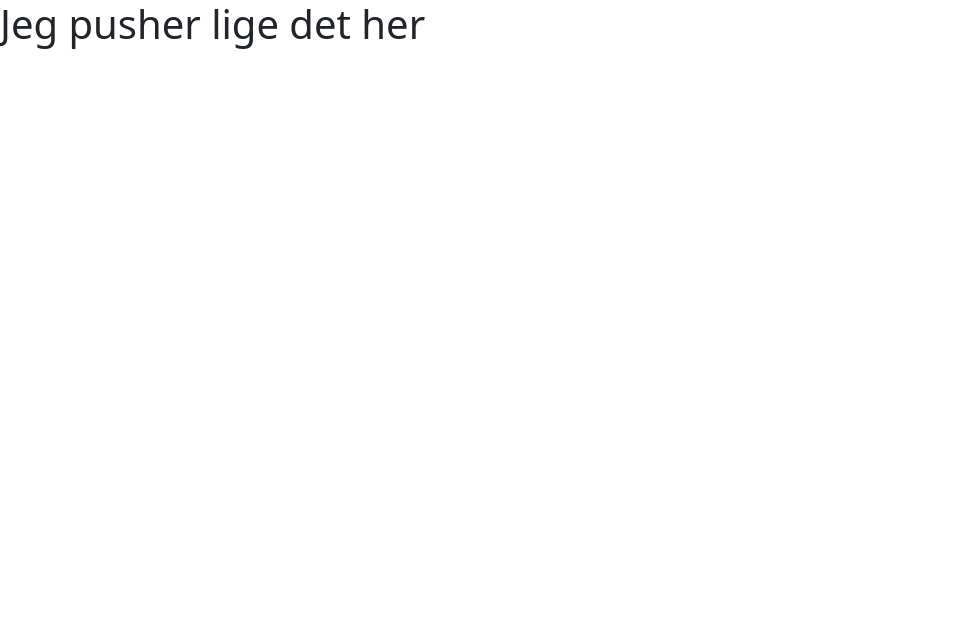
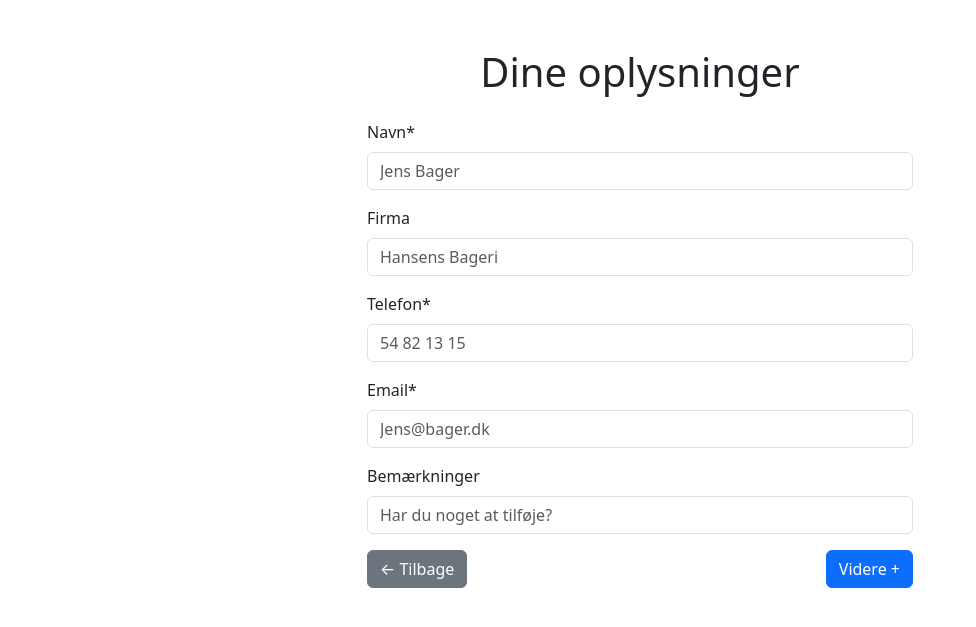
Before and after one commit to MarcGrell/meelo, a PHP site: page / in a window 1280 px wide. Shown: the top 627 px of the page, without its empty margins (0-976 px from the left). Run offline with PHP 8.4, Linux system fonts and the light colour scheme; style sheets or scripts are compiled from the project's sources.

Commit message:
Date/time picker layout done. Needs styling.

```diff
--- a/css/styles.scss
+++ b/css/styles.scss
@@ -3,6 +3,7 @@
 
 // 2. Include any default variable overrides here
 $link-decoration: none;
+
 
 // 3. Include remainder of required Bootstrap stylesheets
 @import "../node_modules/bootstrap/scss/variables";
@@ -10,7 +11,8 @@ $link-decoration: none;
 
 // 4. Include any default map overrides here
 $custom-colors: (
-	"farve": $cyan-400,
+	"farve": #dd9e25,
+
 );
 
 $theme-colors: map-merge($theme-colors, $custom-colors);
--- a/index.php
+++ b/index.php
@@ -19,8 +19,80 @@ require "settings/init.php";
 
 <body>
 
-<h1>Jeg pusher lige det her</h1>
+
+<!-- Date/time picker -->
+<!--
+<div class="container">
+    <div class="row justify-content-center">
+        <div class="col-12 text-center mt-5">
+            <img src="https://placehold.co/100x50@2x.png" alt="Logo" class="logo">
+        </div>
+    </div>
+    <h1 class="text-center mt-4">Hvornår vil du hente din kage?</h1>
+    <form id="datetimeForm" class="ms-3 me-3">
+        <div class="mb-5">
+            <label for="datetimeInput" class="form-label">Vælg dato og tid for afhentning:</label>
+            <input type="datetime-local" class="form-control" id="datetimeInput">
+        </div>
+        <div class="text-center col-12">
+            <button type="submit" class="btn btn-farve">Næste</button>
+            <br>
+            <br>
+            <a href="#" class="text-black">Tilbage</a>
+
+        </div>
+    </form>
+    <p id="output" class="mt-3"></p>
+    </div>
+    -->
+
+
+<div class="container mt-5">
+    <div class="row justify-content-center">
+        <div class="col-md-6">
+            <h1 class="text-center mb-4">Dine oplysninger</h1>
+            <form>
+                <div class="mb-3">
+                    <label for="name" class="form-label">Navn*</label>
+                    <input type="text" class="form-control" id="name" placeholder="Jens Bager">
+                </div>
+                <div class="mb-3">
+                    <label for="company" class="form-label">Firma</label>
+                    <input type="text" class="form-control" id="company" placeholder="Hansens Bageri">
+                </div>
+                <div class="mb-3">
+                    <label for="phone" class="form-label">Telefon*</label>
+                    <input type="text" class="form-control" id="phone" placeholder="54 82 13 15">
+                </div>
+                <div class="mb-3">
+                    <label for="email" class="form-label">Email*</label>
+                    <input type="email" class="form-control" id="email" placeholder="Jens@bager.dk">
+                </div>
+                <div class="mb-3">
+                    <label for="notes" class="form-label">Bemærkninger</label>
+                    <input type="text" class="form-control" id="text" placeholder="Har du noget at tilføje?">
+                </div>
+                <div class="d-flex justify-content-between">
+                    <button type="button" class="btn btn-secondary">← Tilbage</button>
+                    <button type="button" class="btn btn-primary">Videre +</button>
+                </div>
+            </form>
+        </div>
+    </div>
+</div>
 
 <script src="https://cdn.jsdelivr.net/npm/bootstrap@5.3.3/dist/js/bootstrap.bundle.min.js"></script>
+<script>
+    // Handle form submission
+    document.getElementById('datetimeForm').addEventListener('submit', function (event) {
+        event.preventDefault(); // Prevent the form from submitting
+
+        // Get the selected date and time
+        const datetimeInput = document.getElementById('datetimeInput').value;
+
+        // Display the selected date and time
+        document.getElementById('output').innerText = `Selected Date and Time: ${datetimeInput}`;
+    });
+</script>
 </body>
 </html>
```
